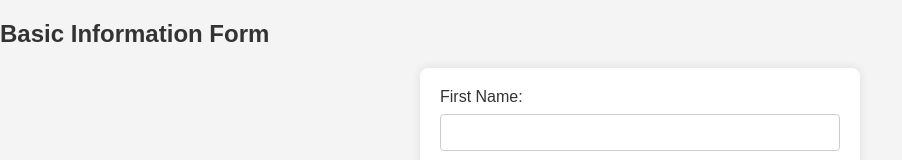
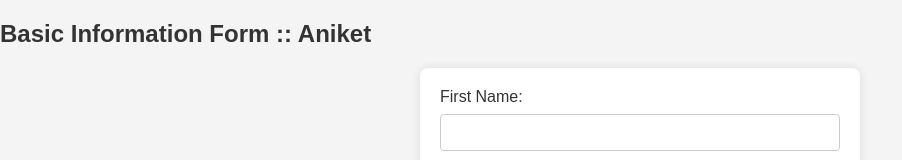
Before and after one commit to Aniket-Shejaval/Demo, a plain HTML site: page index.html in a window 1280 px wide. Shown: the top 160 px of the page, without its empty margins (0-902 px from the left). Drawn offline with Linux system fonts and the light colour scheme.

Commit message:
Update index.html

```diff
--- a/index.html
+++ b/index.html
@@ -8,7 +8,7 @@
 </head>
 <body>
 
-    <h2>Basic Information Form</h2>
+    <h2>Basic Information Form :: Aniket</h2>
 
     <form action="#" method="post">
         <label for="firstName">First Name:</label>
```
